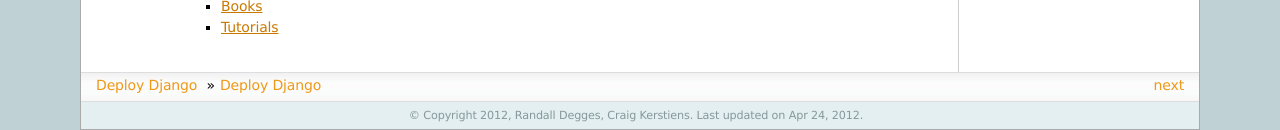
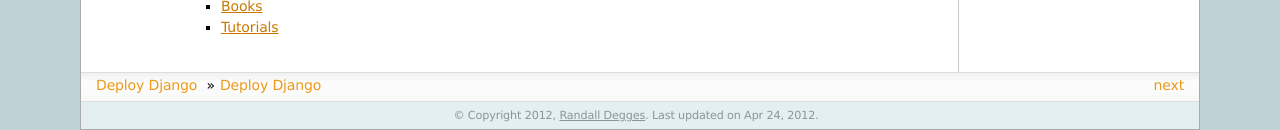
Before and after one commit to perryyo/deploydjango.com, a Sphinx documentation site: the page built from source/index.rst, in a window 1280 px wide. Shown: the part 1409-1539 px from the top of the page. Built offline with Sphinx 7.4.7, drawn with Linux system fonts in a browser that asks for light colours.

Commit message:
Making the footer a clickable link.

```diff
--- a/source/_templates/layout.html
+++ b/source/_templates/layout.html
@@ -3,7 +3,17 @@
 
 <!-- Extend our footer to include Google Analytics tracking code. -->
 {% block footer %}
-  {{ super() }}
+  <div class="footer">
+    {%- if show_copyright %}
+      &copy; Copyright {{ copyright }}.
+    {%- endif %}
+    {%- if last_updated %}
+      {% trans last_updated=last_updated|e %}Last updated on {{ last_updated }}.{% endtrans %}
+    {%- endif %}
+    {%- if show_sphinx %}
+      {% trans sphinx_version=sphinx_version|e %}Created using <a href="http://sphinx.pocoo.org/">Sphinx</a> {{ sphinx_version }}.{% endtrans %}
+    {%- endif %}
+
     <script type="text/javascript">
 
       var _gaq = _gaq || [];
@@ -17,4 +27,6 @@
       })();
 
     </script>
+
+  </div>
 {% endblock %}
--- a/source/conf.py
+++ b/source/conf.py
@@ -41,7 +41,7 @@
 
 # General information about the project.
 project = u'Deploy Django'
-copyright = u'2012, Randall Degges, Craig Kerstiens'
+copyright = u'2012, <a href="http://rdegges.com">Randall Degges</a>'
 
 # The version info for the project you're documenting, acts as replacement for
 # |version| and |release|, also used in various other places throughout the
```
Lines whose indentation alone changed are shown as unchanged.
